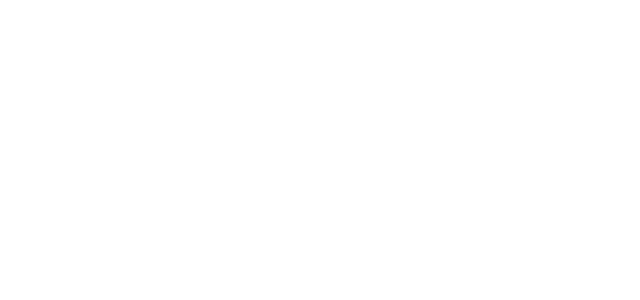
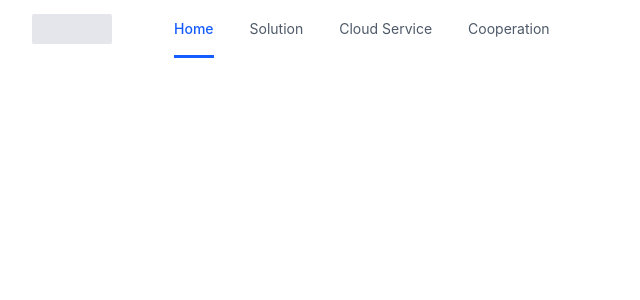
Before and after one commit to wjxchn/arrange_classes, a Vue app in the folder frontend/myproject/: page / in a window 1280 px wide. Before the commit this address had no page. Shown: the top 300 px of the page, without its empty margins (0-640 px from the left). Built offline with nearby package versions, Linux system fonts and the light colour scheme.

Commit message:
实现了前端的路由跳转

```diff
--- a/frontend/myproject/src/App.vue
+++ b/frontend/myproject/src/App.vue
@@ -1,16 +1,17 @@
 <template>
   <div>
+    <top-header></top-header>
     <router-view></router-view>
   </div>
 </template>
 
 <script>
-import HelloWorld from './components/HelloWorld.vue'
+import TopHeader from './components/TopHeader.vue'
 
 export default {
   name: 'App',
   components: {
-    HelloWorld
+    TopHeader
   }
 }
 </script>
--- /dev/null
+++ b/frontend/myproject/src/components/TopHeader.vue
@@ -0,0 +1,33 @@
+<template>
+    <div class="menu-demo">
+        <a-menu mode="horizontal" :default-selected-keys="['1']">
+        <a-menu-item key="0" :style="{ padding: 0, marginRight: '38px' }" disabled>
+            <div
+            :style="{
+                width: '80px',
+                height: '30px',
+                borderRadius: '2px',
+                background: 'var(--color-fill-3)',
+                cursor: 'text',
+            }"
+            />
+        </a-menu-item>
+        <a-menu-item key="1">Home</a-menu-item>
+        <a-menu-item key="2" @click="$router.push('helloworld')">Solution</a-menu-item>
+        <a-menu-item key="3">Cloud Service</a-menu-item>
+        <a-menu-item key="4">Cooperation</a-menu-item>
+        </a-menu>
+    </div>
+</template>
+<script>
+export default{
+}
+</script>
+
+<style scoped>
+.menu-demo {
+box-sizing: border-box;
+width: 100%;
+background-color: var(--color-neutral-2);
+}
+</style>
```
